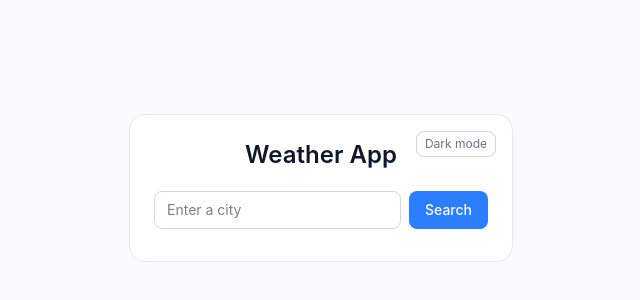
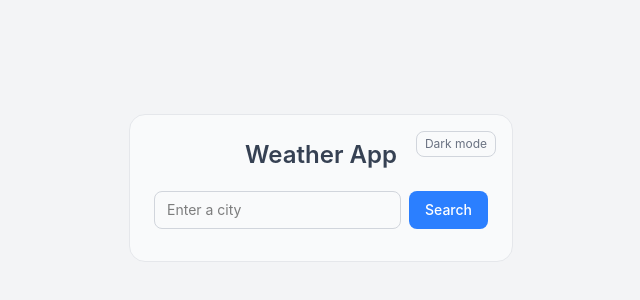
Before and after one commit to TiborGrznar/weather-app, a React (Vite) app in the folder frontend/: page / in a window 1280 px wide. Shown: the part 212-512 px from the top of the page, without its empty margins (319-959 px from the left). Built offline with nearby package versions, Linux system fonts and the light colour scheme.

Commit message:
style: reduce text and background contrast in light mode

```diff
--- a/frontend/src/App.tsx
+++ b/frontend/src/App.tsx
@@ -2,7 +2,6 @@
 import type { WeatherResponse } from "./types/weather";
 import WeatherResult from "./components/WeatherResult";
 import ErrorMessage from "./components/ErrorMessage";
-
 
 function App() {
   const [city, setCity] = useState("");
@@ -20,8 +19,7 @@
     setWeather(null);
     setLoading(true);
 
-
-  try {
+    try {
       const response = await fetch(`${import.meta.env.VITE_API_URL}/api/weather?city=${city}`);
 
       if (!response.ok) {
@@ -40,8 +38,8 @@
   };
 
   return (
-    <div className="min-h-screen bg-gray-50 dark:bg-gray-900 flex items-center justify-center">
-      <div className="relative w-full max-w-sm bg-white dark:bg-gray-800 rounded-2xl border border-gray-200 dark:border-gray-700 p-6">
+    <div className="min-h-screen bg-gray-100 dark:bg-gray-900 flex items-center justify-center">
+      <div className="relative w-full max-w-sm bg-gray-50 dark:bg-gray-800 rounded-2xl border border-gray-200 dark:border-gray-700 p-6">
         <button
           onClick={() => setDarkMode(!darkMode)}
           className="absolute top-4 right-4 text-xs text-gray-500 dark:text-gray-400 border border-gray-300 dark:border-gray-600 rounded-lg px-2 py-1"
@@ -49,7 +47,7 @@
           {darkMode ? "Light mode" : "Dark mode"}
         </button>
 
-        <h1 className="text-2xl font-semibold text-center mb-5 text-gray-900 dark:text-white">
+        <h1 className="text-2xl font-semibold text-center mb-5 text-gray-700 dark:text-white">
           Weather App
         </h1>
 
--- a/frontend/src/components/WeatherResult.tsx
+++ b/frontend/src/components/WeatherResult.tsx
@@ -8,7 +8,7 @@
         {weather.city}, {weather.country}
       </p>
 
-      <div className="flex items-center justify-center gap-3 my-1 text-gray-900 dark:text-white">
+      <div className="flex items-center justify-center gap-3 my-1 text-gray-700 dark:text-white">
         <WeatherIcon condition={weather.condition} />
         <p className="text-4xl font-semibold">
           {Math.round(weather.temperature)}°C
@@ -21,23 +21,23 @@
       </p>
 
       <div className="grid grid-cols-2 gap-2 mt-4 text-left">
-        <div className="bg-gray-50 dark:bg-gray-700 rounded-lg px-3 py-2">
+        <div className="bg-gray-100 dark:bg-gray-700 rounded-lg px-3 py-2">
           <p className="text-xs text-gray-400 dark:text-gray-400">Feels like</p>
-          <p className="text-sm font-medium text-gray-700 dark:text-white">
+          <p className="text-sm font-medium text-gray-600 dark:text-white">
             {Math.round(weather.feelsLike)}°C
           </p>
         </div>
-        <div className="bg-gray-50 dark:bg-gray-700 rounded-lg px-3 py-2">
+        <div className="bg-gray-100 dark:bg-gray-700 rounded-lg px-3 py-2">
           <p className="text-xs text-gray-400 dark:text-gray-400">Humidity</p>
           <p className="text-sm font-medium text-gray-700 dark:text-white">{weather.humidity}%</p>
         </div>
-        <div className="bg-gray-50 dark:bg-gray-700 rounded-lg px-3 py-2">
+        <div className="bg-gray-100 dark:bg-gray-700 rounded-lg px-3 py-2">
           <p className="text-xs text-gray-400 dark:text-gray-400">Wind</p>
           <p className="text-sm font-medium text-gray-700 dark:text-white">
             {weather.windSpeed.toFixed(1)} km/h
           </p>
         </div>
-        <div className="bg-gray-50 dark:bg-gray-700 rounded-lg px-3 py-2">
+        <div className="bg-gray-100 dark:bg-gray-700 rounded-lg px-3 py-2">
           <p className="text-xs text-gray-400 dark:text-gray-400">Pressure</p>
           <p className="text-sm font-medium text-gray-700 dark:text-white">{weather.pressure} hPa</p>
         </div>
```
